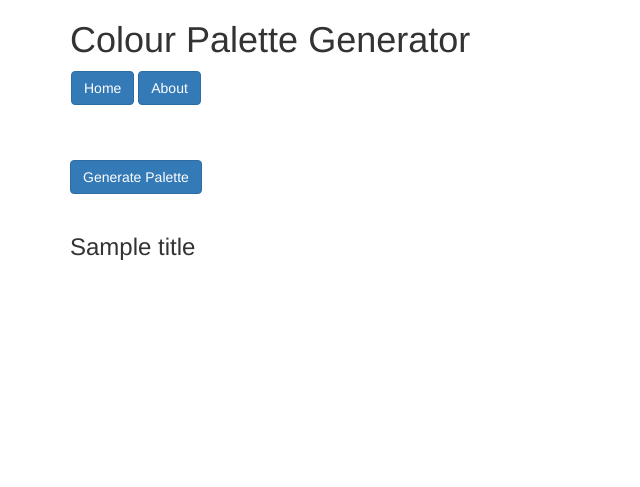
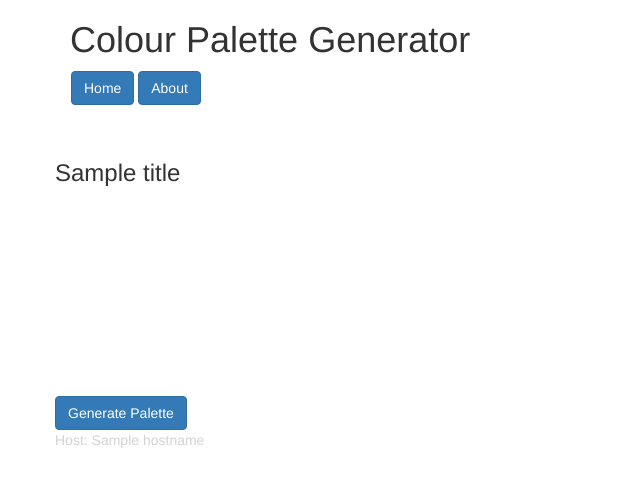
Before and after one commit to htr-volker/palette-generator, a Flask app: template frontend/application/templates/index.html in a window 1280 px wide. Shown: the top 487 px of the page, without its empty margins (0-640 px from the left). Run offline with Flask 2, Linux system fonts and the light colour scheme; the template is opened without the code that fills it: most values are stand-ins (such as "Sample title", 1, 10 or a date in 2020); some libraries are stand-ins or nearby versions.

Commit message:
layout changes and hostname addition

```diff
--- a/frontend/application/routes.py
+++ b/frontend/application/routes.py
@@ -1,10 +1,11 @@
 from application import app
 from flask import render_template, url_for, redirect, request
 import requests
+from os import getenv
 
 @app.route('/', methods=['GET'])
 def home():
-    return render_template("index.html", title="Home")
+    return render_template("index.html", title="Home", hostname=getenv("HOSTNAME"))
 
 @app.route('/palette', methods=['GET', 'POST'])
 def get_palette():
@@ -16,7 +17,7 @@ def get_palette():
         palette_rgb.append(f"({colour[0]}, {colour[1]}, {colour[2]})")
     name = requests.get("http://name-generator:5002/name")
     name = " ".join(name.json()["name"])
-    return render_template("index.html", title=name, palette=palette_rgb)
+    return render_template("index.html", title=name, palette=palette_rgb, hostname=getenv("HOSTNAME"))
 
 @app.route('/about', methods=['GET'])
 def about():
--- a/frontend/application/templates/index.html
+++ b/frontend/application/templates/index.html
@@ -1,14 +1,40 @@
 {% extends "layout.html" %}
 {% block content %}
 <div class="container">
-    <br>
-    <form action="/palette" method="post">
-        <button class="btn btn-primary" type="submit">Generate Palette</button>
-    </form>
-    <br>
-    <h3>{{ title }}</h3>
-    {% for colour in palette %}
-        <div class="colour" style="background:rgb{{ colour }}"></div>
-    {% endfor %}
+    <div class="row">
+        <div class="col">
+        </div>
+        <div class="col">
+            <h3>{{ title }}</h3>
+            {% for colour in palette %}
+                <div class="colour" style="background:rgb{{ colour }}"></div>
+            {% endfor %}
+        </div>
+        <div class="col">
+        </div>
+    </div>
+    <div class="row">
+        <div class="col">
+        </div>
+        <div class="col">
+            <form action="/palette" method="post">
+                <button class="btn btn-primary" type="submit">Generate Palette</button>
+            </form>
+        </div>
+        <div class="col">
+        </div>
+    </div>
+</div>
+
+<div class="container" style="color: lightgray;">
+    <div class="row">
+        <div class="col">
+        </div>
+        <div class="col">
+        Host: {{ hostname }}
+        </div>
+        <div class="col">
+        </div>
+    </div>
 </div>
 {% endblock content %}
```
Also changed, not shown: frontend/application/templates/layout.html (line endings or trailing spaces).
